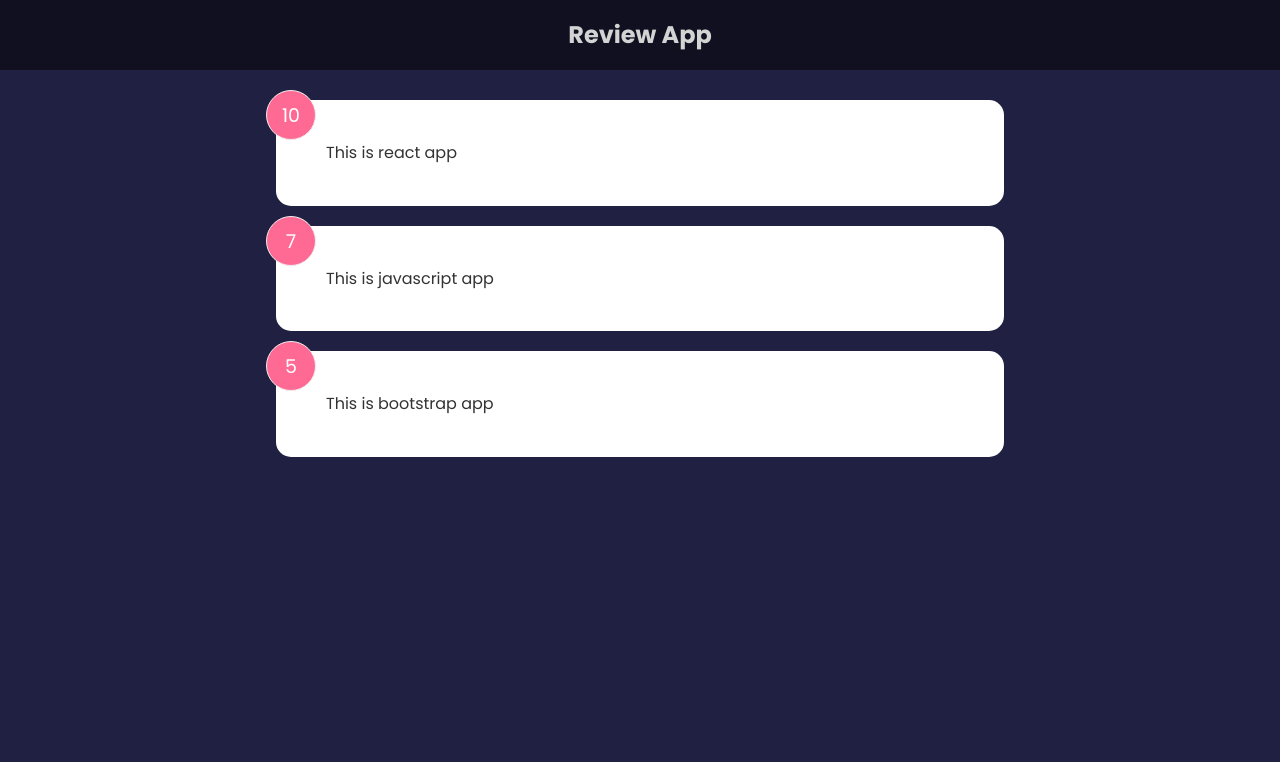
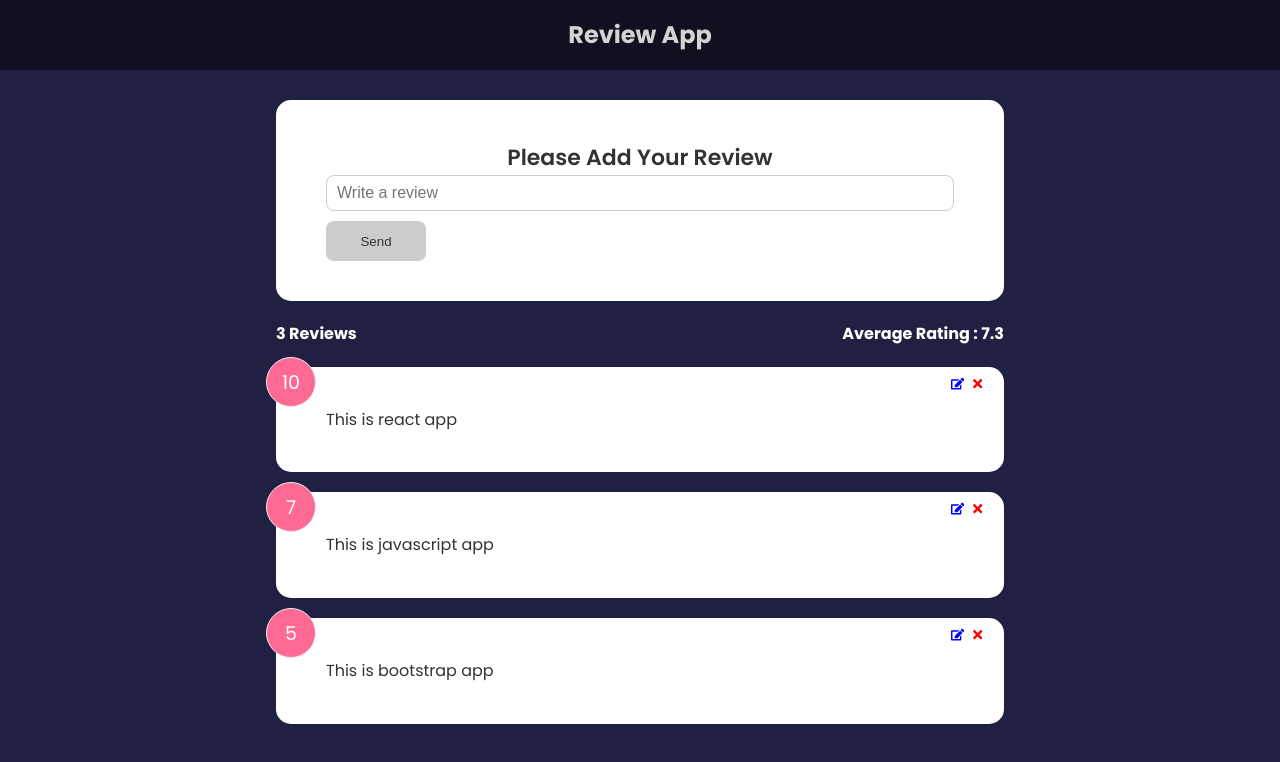
Before and after one commit to jaganjavid/react-9pm, a React (Create React App) app in the folder review-app/: page / in a window 1280 px wide. Shown: the top 762 px of the page. Built offline with nearby package versions, Linux system fonts and the light colour scheme.

Commit message:
form added

```diff
--- a/review-app/package.json
+++ b/review-app/package.json
@@ -8,6 +8,7 @@
     "@testing-library/user-event": "^13.5.0",
     "react": "^18.2.0",
     "react-dom": "^18.2.0",
+    "react-icons": "^4.8.0",
     "react-scripts": "5.0.1",
     "web-vitals": "^2.1.4"
   },
--- a/review-app/src/App.js
+++ b/review-app/src/App.js
@@ -1,8 +1,12 @@
 import './App.css';
 import Header from './components/Header';
 import FeedbackList from './components/FeedbackList';
+import FeedbackStats from './components/FeedbackStats';
+import FeedbackForm from './components/FeedbackForm';
 import { useState } from 'react';
 import ReviewData from './data/ReviewData';
+
+
 // import Card from './shared/Card';
 
 function App() {
@@ -10,11 +14,21 @@ function App() {
   // Global state
   const [review, setReview] = useState(ReviewData);
 
+
+  const deleteFeedback = (id) => {
+    if(window.confirm("Are you sure")){
+      setReview(review.filter((item) => item.id !== id));
+    }
+  }
+
+
   return (
     <>
       <Header/>
       <div className="container">
-          <FeedbackList dataReview={review}/>
+          <FeedbackForm/>
+          <FeedbackStats review={review}/>
+          <FeedbackList dataReview={review} handleDelete={deleteFeedback}/>
           {/* <Card>
              <h1>Hello</h1>
           </Card> */}
--- /dev/null
+++ b/review-app/src/components/FeedbackForm.jsx
@@ -0,0 +1,48 @@
+import React, { useState } from 'react';
+import Card from '../shared/Card';
+import Button from '../shared/Button';
+
+const FeedbackForm = () => {
+
+   const [text, setText] = useState("");
+   const [btnDisabled, setBtnDisabled] = useState(true);
+   const [message, setMessage] = useState("");
+
+
+   const handleTextChange = ({target:{value}}) => {
+
+    if(value === ""){
+        setBtnDisabled(true)
+        setMessage(null)
+    } else if(value.trim().length < 10){
+        setMessage("Text Must be at least 10 character");
+        setBtnDisabled(true)
+    } else{
+        setMessage(null)
+        setBtnDisabled(false);
+    }
+
+    setText(value);
+
+   }
+
+  return (
+    <Card>
+        <form>
+            <h2>Please Add Your Review</h2>
+
+            <div className='input-group'>
+               <input onChange={handleTextChange} type="text" placeholder='Write a review' value={text}/>
+            </div>
+
+            <Button type="submit" isDisable={btnDisabled}>
+              Send
+            </Button>
+
+            {message && <div className='message'>{message}</div>}
+        </form>
+    </Card>
+  )
+}
+
+export default FeedbackForm
--- a/review-app/src/components/FeedbackItem.jsx
+++ b/review-app/src/components/FeedbackItem.jsx
@@ -1,11 +1,20 @@
 import React from 'react';
 import Card from '../shared/Card';
+import { FaTimes, FaEdit } from "react-icons/fa";
 
-const FeedbackItem = ({item}) => {
+const FeedbackItem = ({item,handleDelete}) => {
+
+
   return (
    <Card>
         <div className='num-display'>{item.review}</div>
+        <button className='close' onClick={() => handleDelete(item.id)}>
+          <FaTimes color='red'/>
+        </button>
         <div className='text-display'>{item.text}</div>
+        <button className='edit'>
+          <FaEdit color='blue'/>
+        </button>
    </Card>
   )
 }
--- a/review-app/src/components/FeedbackList.jsx
+++ b/review-app/src/components/FeedbackList.jsx
@@ -1,7 +1,7 @@
 import React, { useState } from 'react';
 import FeedbackItem from './FeedbackItem';
 
-const FeedbackList = ({dataReview}) => {
+const FeedbackList = ({dataReview,handleDelete}) => {
 
   const [review, setReview] = useState(6);
   const [text, setText] = useState("Lorem ipsum dolor sit amet consectetur adipisicing elit. Quod, dolorum.");
@@ -12,13 +12,15 @@ const FeedbackList = ({dataReview}) => {
 //     });
 //   }
 
+
+
 // console.log(dataReview);
 
   return (
     <>
         {dataReview.map((item) => (
           <div key={item.id}>
-            <FeedbackItem item={item}/>
+            <FeedbackItem item={item} handleDelete={handleDelete}/>
           </div>
         ))}
         {/* <button onClick={handleClick}>Click Me +</button> */}
--- /dev/null
+++ b/review-app/src/components/FeedbackStats.jsx
@@ -0,0 +1,18 @@
+import React from 'react';
+
+const FeedbackStats = ({review}) => {
+
+  const average = review.reduce((acc, cur) => {
+    return acc + cur.review
+  }, 0) / review.length;
+
+  return (
+    <div className='feedback-stats'>
+      <h4>{review.length} Reviews</h4>
+      <h4>Average Rating : {average.toFixed(1)}</h4>
+    </div>
+  )
+
+}
+
+export default FeedbackStats
--- a/review-app/src/index.css
+++ b/review-app/src/index.css
@@ -153,6 +153,7 @@ input:focus {
   width: 100px;
   height: 40px;
   cursor: pointer;
+  margin-top: 10px;
 }
 
 .btn-primary {
--- /dev/null
+++ b/review-app/src/shared/Button.jsx
@@ -0,0 +1,18 @@
+import React from 'react'
+
+const Button = ({children, version, type, isDisable}) => {
+  return (
+    <button type={type} disabled={isDisable} className={`btn btn-${version}`}>
+        {children}
+    </button>
+  )
+}
+
+Button.defaultProps = {
+    version: "primary",
+    type:"button",
+    isDisable: false
+}
+
+
+export default Button
```
Also changed, not shown: 2 other files (tests, documents, lock files or other folders).
